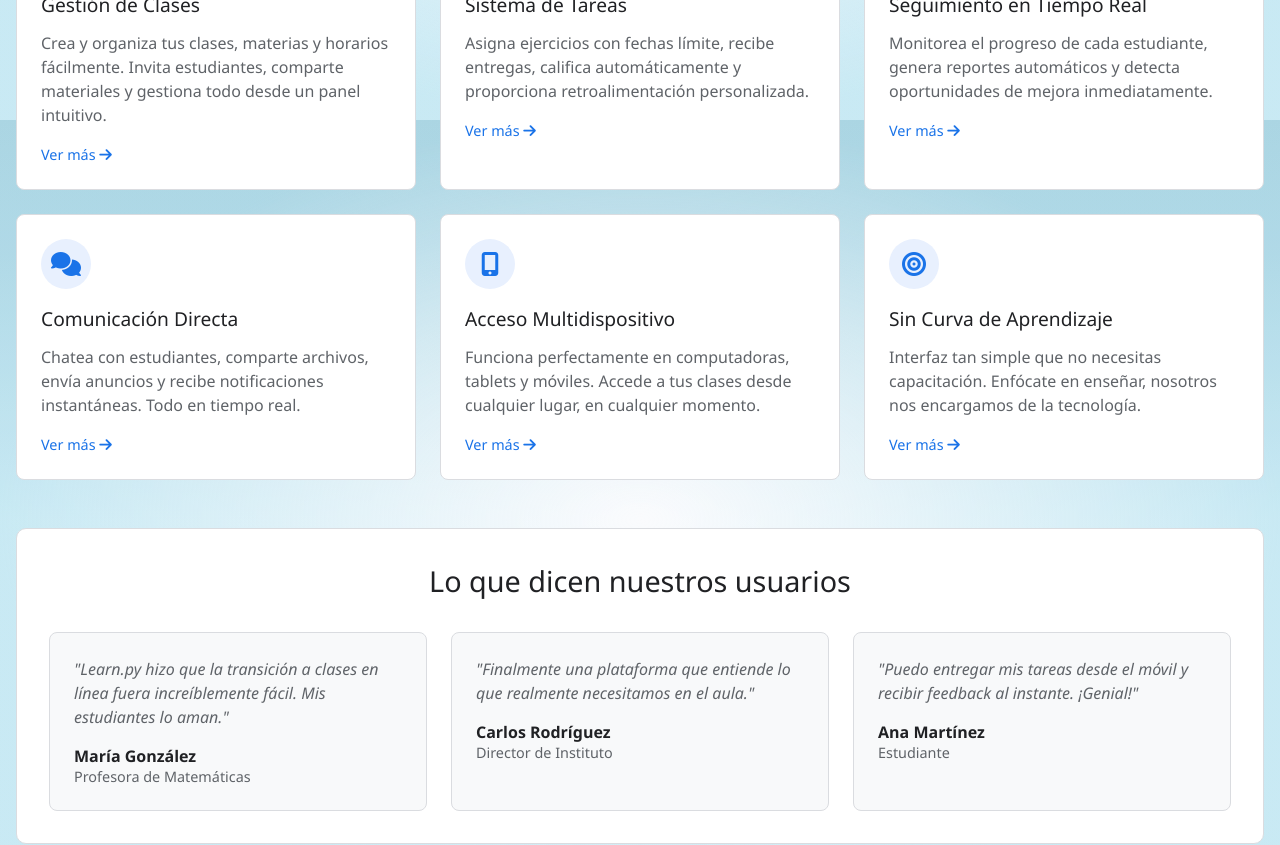
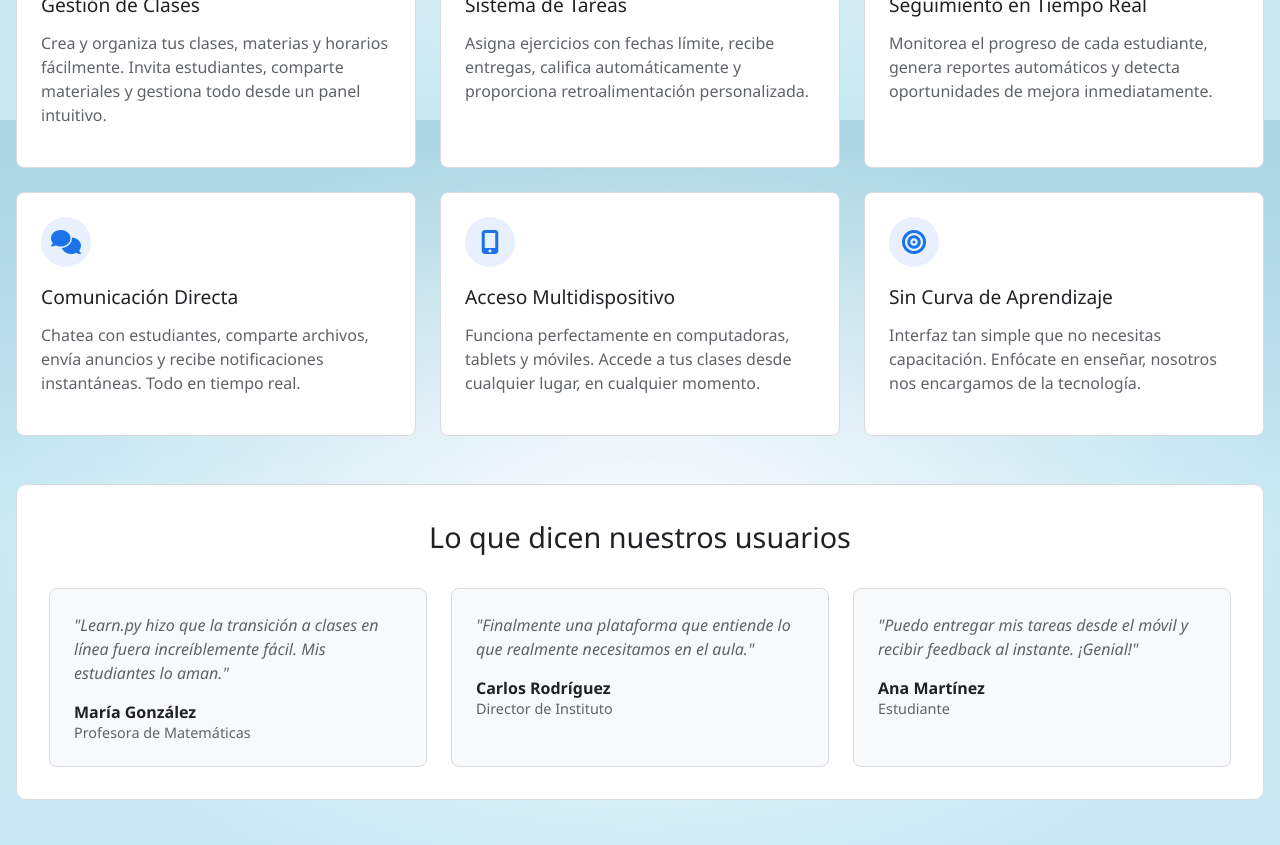
Before and after one commit to Luquistroll209/Learn.py, a SvelteKit app in the folder Frontend/: page / in a window 1280 px wide. Shown: the part 680-1525 px from the top of the page. Built offline with nearby package versions, Linux system fonts and the light colour scheme.

Commit message:
paths inexistentes eliminados

```diff
--- a/Frontend/src/routes/+page.svelte
+++ b/Frontend/src/routes/+page.svelte
@@ -54,9 +54,6 @@
                 Invita estudiantes, comparte materiales y gestiona todo desde un
                 panel intuitivo.
             </p>
-            <a href="/features#classes" class="feature-link"
-                >Ver más <i class="fas fa-arrow-right"></i></a
-            >
         </div>
 
         <div class="feature-card">
@@ -66,9 +63,6 @@
                 Asigna ejercicios con fechas límite, recibe entregas, califica
                 automáticamente y proporciona retroalimentación personalizada.
             </p>
-            <a href="/features#assignments" class="feature-link"
-                >Ver más <i class="fas fa-arrow-right"></i></a
-            >
         </div>
 
         <div class="feature-card">
@@ -78,9 +72,6 @@
                 Monitorea el progreso de cada estudiante, genera reportes
                 automáticos y detecta oportunidades de mejora inmediatamente.
             </p>
-            <a href="/features#analytics" class="feature-link"
-                >Ver más <i class="fas fa-arrow-right"></i></a
-            >
         </div>
 
         <div class="feature-card">
@@ -90,9 +81,6 @@
                 Chatea con estudiantes, comparte archivos, envía anuncios y
                 recibe notificaciones instantáneas. Todo en tiempo real.
             </p>
-            <a href="/features#communication" class="feature-link"
-                >Ver más <i class="fas fa-arrow-right"></i></a
-            >
         </div>
 
         <div class="feature-card">
@@ -102,9 +90,6 @@
                 Funciona perfectamente en computadoras, tablets y móviles.
                 Accede a tus clases desde cualquier lugar, en cualquier momento.
             </p>
-            <a href="/features#mobile" class="feature-link"
-                >Ver más <i class="fas fa-arrow-right"></i></a
-            >
         </div>
 
         <div class="feature-card">
@@ -114,9 +99,6 @@
                 Interfaz tan simple que no necesitas capacitación. Enfócate en
                 enseñar, nosotros nos encargamos de la tecnología.
             </p>
-            <a href="/features#easy" class="feature-link"
-                >Ver más <i class="fas fa-arrow-right"></i></a
-            >
         </div>
     </div>
 
@@ -212,7 +194,6 @@
                 </p>
             </div>
         </div>
-        <a href="/faq" class="btn btn-outline">Ver todas las preguntas</a>
     </div>
 
     <div class="tech-contact-section">
```
Also changed, not shown: 1 other file (tests, documents, lock files or other folders).
